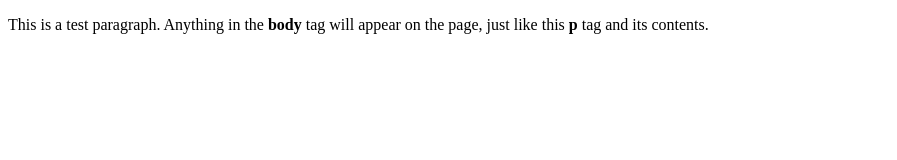
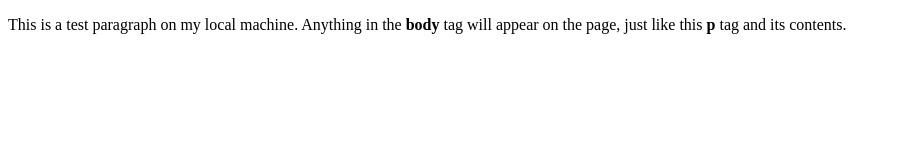
Before and after one commit to michaelsanchez-pingidentity/hello-ping5, a plain HTML site: page index.html in a window 1280 px wide. Shown: the whole page, without its empty margins (0-897 px from the left). Drawn offline with Linux system fonts and the light colour scheme.

Commit message:
changed paragrah on my local machine

```diff
--- a/index.html
+++ b/index.html
@@ -5,6 +5,6 @@
     <title>This is the title of the webpage!</title>
   </head>
   <body>
-    <p>This is a test paragraph. Anything in the <strong>body</strong> tag will appear on the page, just like this <strong>p</strong> tag and its contents.</p>
+    <p>This is a test paragraph on my local machine. Anything in the <strong>body</strong> tag will appear on the page, just like this <strong>p</strong> tag and its contents.</p>
   </body>
 </html>
```
